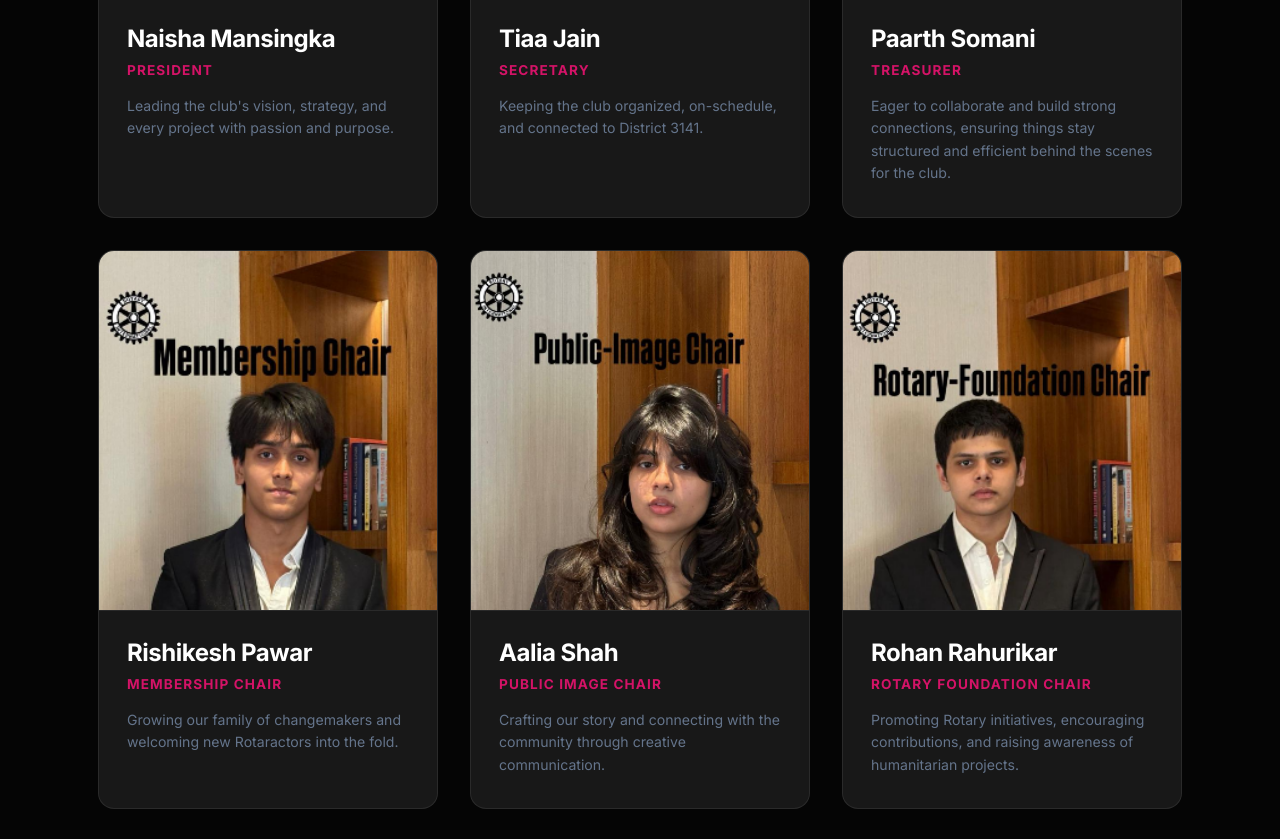
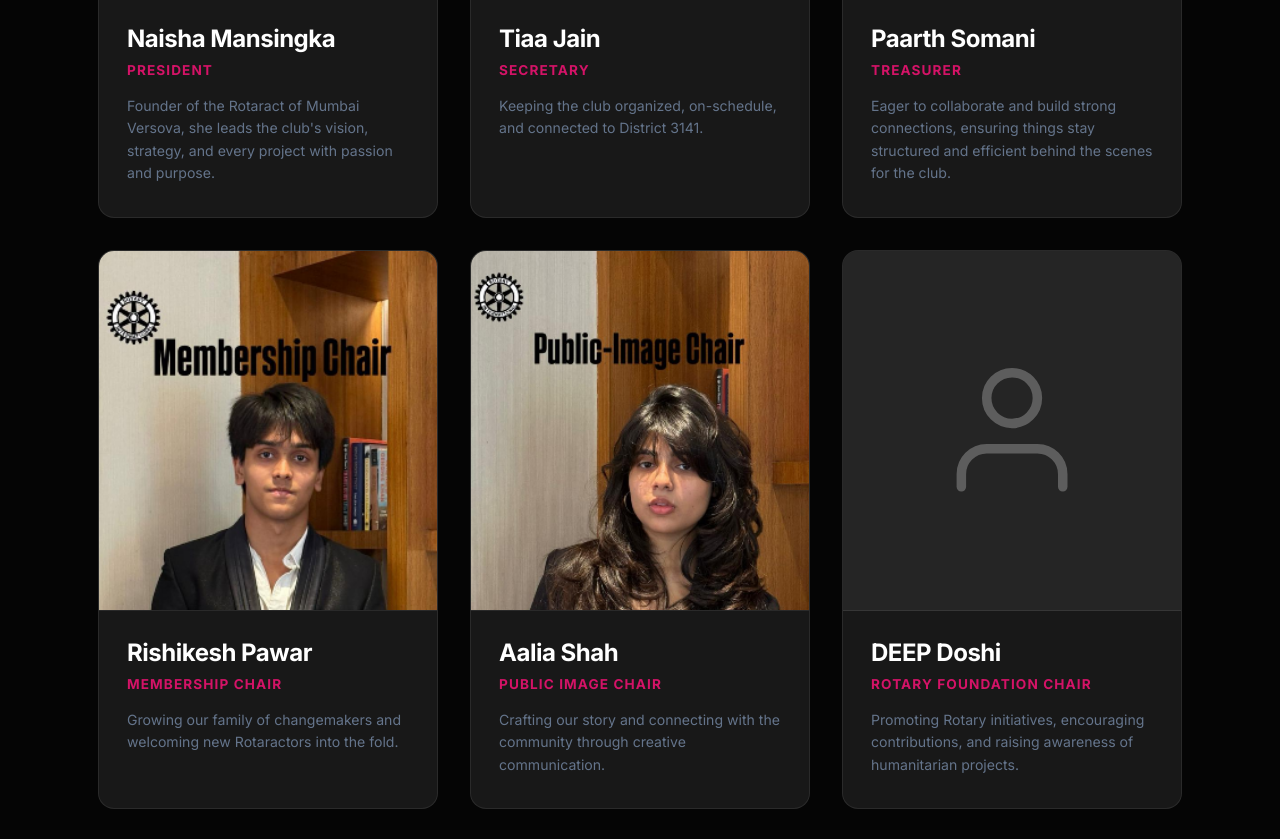
Before and after one commit to ayushlele/rotaractversova, a plain HTML site: page team.html in a window 1280 px wide. Shown: the part 1157-1996 px from the top of the page. Drawn offline with Linux system fonts and the light colour scheme.

Commit message:
Update Naisha's description and replace Rohan with DEEP Doshi

```diff
--- a/team.html
+++ b/team.html
@@ -72,7 +72,7 @@
         <img src="assets/images/team-naisha.png" alt="Naisha Mansingka" class="team-avatar" style="object-fit:cover;" />
         <h4>Naisha Mansingka</h4>
         <div class="role">President</div>
-        <p style="font-size:0.88rem; margin-top:12px;">Leading the club's vision, strategy, and every project with passion and purpose.</p>
+        <p style="font-size:0.88rem; margin-top:12px;">Founder of the Rotaract of Mumbai Versova, she leads the club's vision, strategy, and every project with passion and purpose.</p>
       </div>
       <div class="team-card fade-in delay-1">
         <img src="assets/images/team-tiaa.png" alt="Tiaa Jain" class="team-avatar" style="object-fit:cover;" />
@@ -102,8 +102,10 @@
         <p style="font-size:0.88rem; margin-top:12px;">Crafting our story and connecting with the community through creative communication.</p>
       </div>
       <div class="team-card fade-in delay-1">
-        <img src="assets/images/team-rohan.png" alt="Rohan Rahurikar" class="team-avatar" style="object-fit:cover;" />
-        <h4>Rohan Rahurikar</h4>
+        <div class="team-avatar" style="display: flex; align-items: center; justify-content: center; background-color: rgba(150, 150, 150, 0.1); color: rgba(150, 150, 150, 0.5);">
+          <svg width="45%" height="45%" viewBox="0 0 24 24" fill="none" stroke="currentColor" stroke-width="1.5" stroke-linecap="round" stroke-linejoin="round"><path d="M20 21v-2a4 4 0 0 0-4-4H8a4 4 0 0 0-4 4v2"></path><circle cx="12" cy="7" r="4"></circle></svg>
+        </div>
+        <h4>DEEP Doshi</h4>
         <div class="role">Rotary Foundation Chair</div>
         <p style="font-size:0.88rem; margin-top:12px;">Promoting Rotary initiatives, encouraging contributions, and raising awareness of humanitarian projects.</p>
       </div>
```
